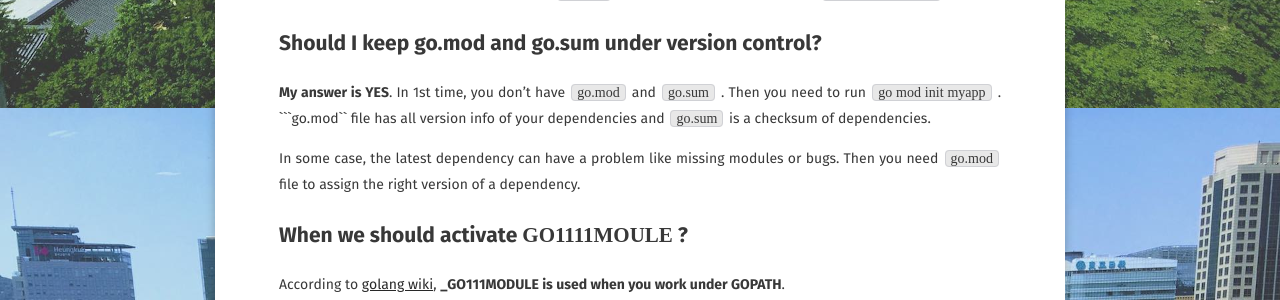
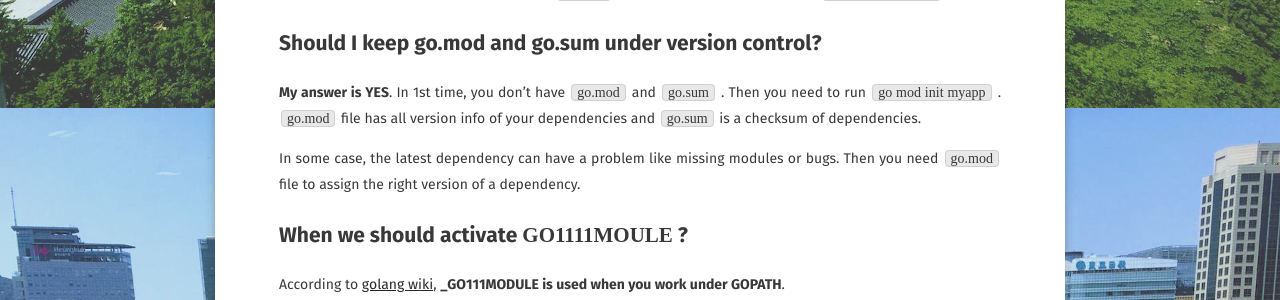
Before and after one commit to jinhoyoo/jinhoyoo.github.io, a Jekyll site: the page built from _posts/2019-03-25-How-to-manage-the-local-submodule.md, in a window 1280 px wide and 900 px high, scrolled down 1636 px. Shown: the part 176-476 px from the top of the window. Built offline with Jekyll 4.4.1, drawn with Linux system fonts in a browser that asks for light colours; some web fonts are replaced.

````diff
--- a/_posts/2019-03-25-How-to-manage-the-local-submodule.md
+++ b/_posts/2019-03-25-How-to-manage-the-local-submodule.md
@@ -66,7 +66,7 @@ To guide the localtion of modules, we used ```go.mod``` and generated this file
 
 ## Should I keep go.mod and go.sum under version control?
 
-**My answer is YES**. In 1st time, you don't have ```go.mod``` and ```go.sum``` . Then you need to run ```go mod init myapp ``` . ```go.mod`` file has all version info of your dependencies and `go.sum` is a checksum of dependencies.
+**My answer is YES**. In 1st time, you don't have ```go.mod``` and ```go.sum``` . Then you need to run ```go mod init myapp ``` . ```go.mod``` file has all version info of your dependencies and `go.sum` is a checksum of dependencies.
 
 In some case, the latest dependency can have a problem like missing modules or bugs.  Then you need ```go.mod``` file to assign the right version of a dependency.
 
````
